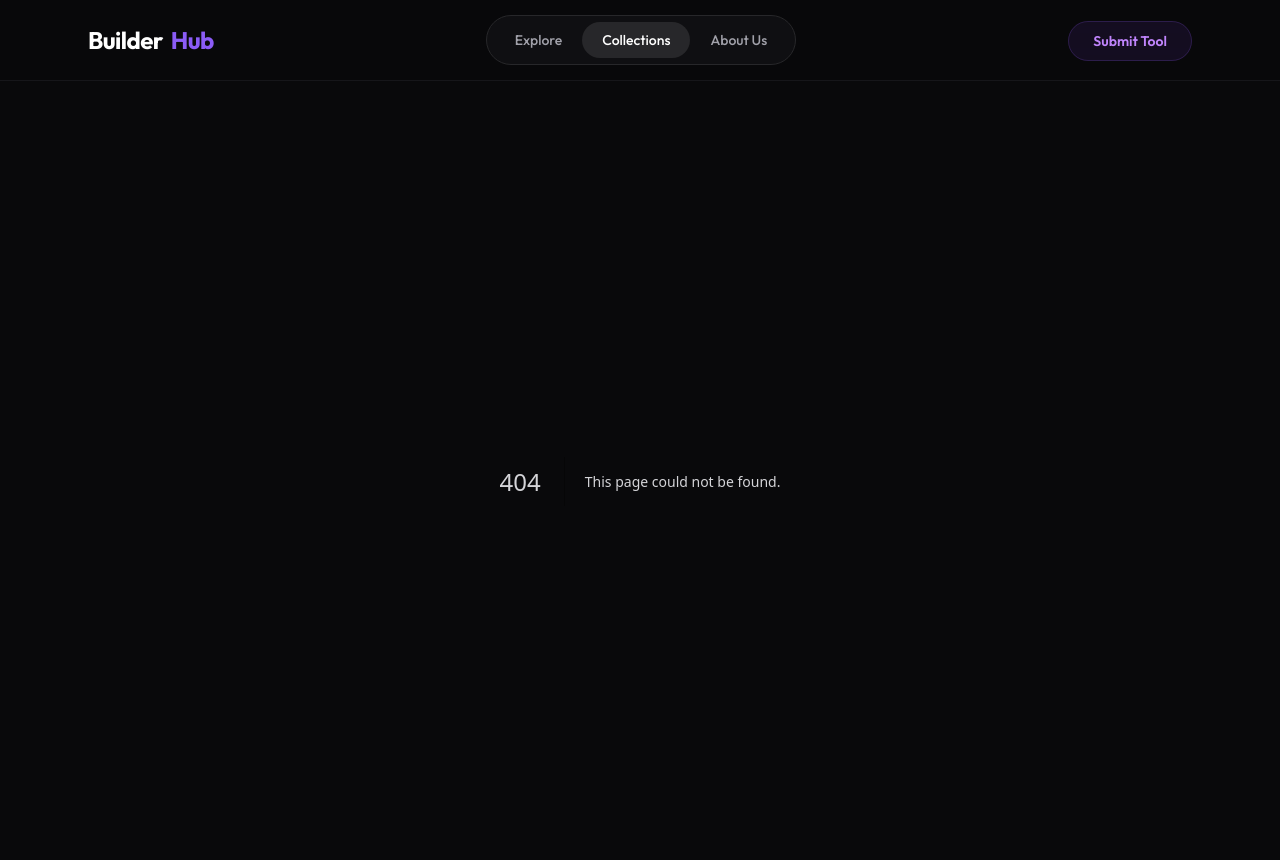
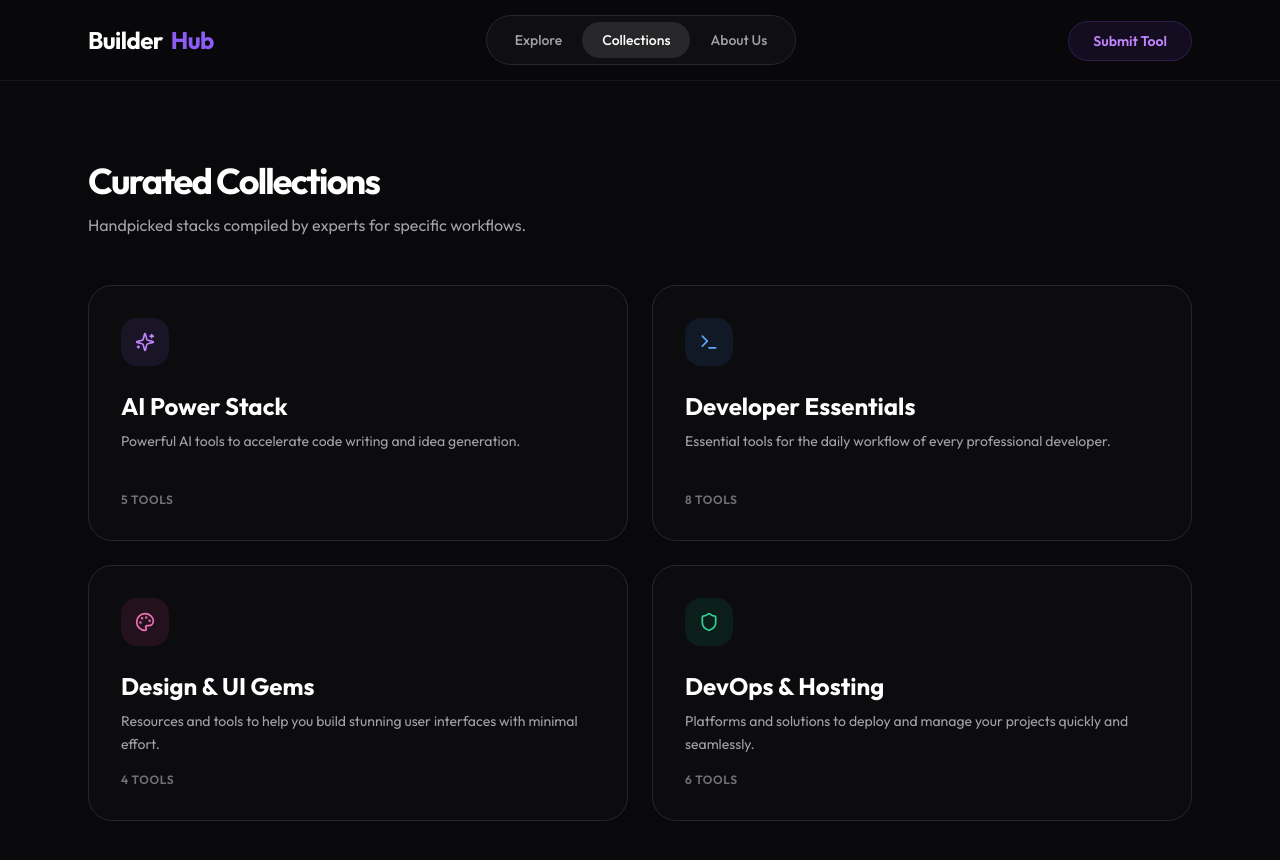
Before and after one commit to realmasin/builderhub, a Next.js app: page /collections in a window 1280 px wide. Before the commit this address had no page. Shown: the top 860 px of the page. Built offline with nearby package versions, Linux system fonts and the light colour scheme.

Commit message:
Create page.tsx

```diff
--- /dev/null
+++ b/src/app/collections/page.tsx
@@ -0,0 +1,76 @@
+"use client";
+import { motion } from "framer-motion";
+import { Sparkles, Terminal, Palette, Shield } from "lucide-react";
+
+const COLLECTIONS = [
+  {
+    title: "AI Power Stack",
+    desc: "Powerful AI tools to accelerate code writing and idea generation.",
+    count: "5 Tools",
+    icon: Sparkles,
+    color: "text-purple-400 bg-purple-500/10"
+  },
+  {
+    title: "Developer Essentials",
+    desc: "Essential tools for the daily workflow of every professional developer.",
+    count: "8 Tools",
+    icon: Terminal,
+    color: "text-blue-400 bg-blue-500/10"
+  },
+  {
+    title: "Design & UI Gems",
+    desc: "Resources and tools to help you build stunning user interfaces with minimal effort.",
+    count: "4 Tools",
+    icon: Palette,
+    color: "text-pink-400 bg-pink-500/10"
+  },
+  {
+    title: "DevOps & Hosting",
+    desc: "Platforms and solutions to deploy and manage your projects quickly and seamlessly.",
+    count: "6 Tools",
+    icon: Shield,
+    color: "text-emerald-400 bg-emerald-500/10"
+  },
+];
+
+
+export default function CollectionsPage() {
+  return (
+    <div className="max-w-6xl mx-auto px-6 py-20">
+      <motion.div
+        initial={{ opacity: 0, y: 20 }}
+        animate={{ opacity: 1, y: 0 }}
+        transition={{ duration: 0.8, ease: [0.22, 1, 0.36, 1] }}
+      >
+        <h1 className="text-4xl font-bold text-white mb-3 tracking-tighter">Curated Collections</h1>
+        <p className="text-zinc-400 mb-12">Handpicked stacks compiled by experts for specific workflows.</p>
+
+        <div className="grid md:grid-cols-2 gap-6">
+          {COLLECTIONS.map((col, index) => {
+            const Icon = col.icon;
+            return (
+              <motion.div
+                key={col.title}
+                initial={{ opacity: 0, y: 20 }}
+                animate={{ opacity: 1, y: 0 }}
+                transition={{ delay: index * 0.1, duration: 0.7 }}
+                className="group p-8 bg-[#0c0c0e] border border-zinc-800 hover:border-zinc-700/80 rounded-3xl cursor-pointer transition-all flex flex-col justify-between h-64"
+              >
+                <div>
+                  <div className={`w-12 h-12 rounded-2xl ${col.color} flex items-center justify-center mb-6`}>
+                    <Icon className="w-5 h-5" />
+                  </div>
+                  <h3 className="text-2xl font-bold text-white mb-2 group-hover:text-purple-400 transition-colors">{col.title}</h3>
+                  <p className="text-zinc-400 text-sm leading-relaxed line-clamp-2">{col.desc}</p>
+                </div>
+                <div className="text-xs font-semibold text-zinc-500 tracking-wider uppercase mt-4">
+                  {col.count}
+                </div>
+              </motion.div>
+            );
+          })}
+        </div>
+      </motion.div>
+    </div>
+  );
+}
```
